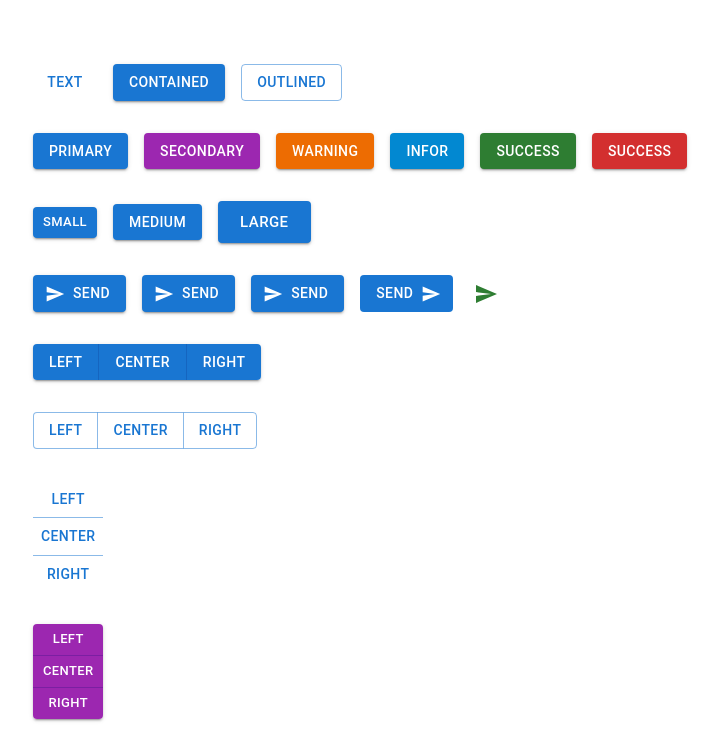
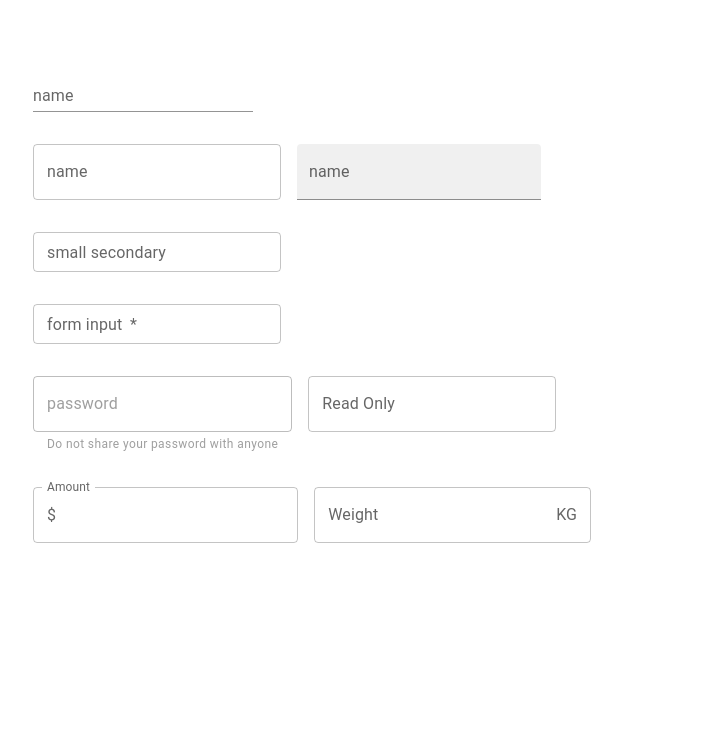
Before and after one commit to mayurpaunipagar/mui-ts-demo, a React (Create React App) app: page / in a window 1280 px wide. Shown: the top 750 px of the page, without its empty margins (31-750 px from the left). Built offline with nearby package versions, Linux system fonts and the light colour scheme.

Commit message:
Input Adornment added

```diff
--- a/src/App.tsx
+++ b/src/App.tsx
@@ -3,12 +3,14 @@ import logo from './logo.svg';
 import './App.css';
 import { MuiTypography } from './components/MuiTypography';
 import { MuiButton } from './components/MuiButton';
+import { MuiTextField } from './components/MuiTextField';
 
 function App() {
   return (
     <div className="App">
-      <MuiButton/>
-      <MuiTypography/>
+      {/* <MuiButton/> */}
+      <MuiTextField/>
+      {/* <MuiTypography/>  */}
     </div>
   );
 }
--- a/src/components/MuiButton.tsx
+++ b/src/components/MuiButton.tsx
@@ -5,13 +5,24 @@ import FormatItalicIcon from "@mui/icons-material/FormatItalic"
 import FormatUnderlinedIcon  from "@mui/icons-material/FormatUnderlined"
 import { useState } from "react"
 export const MuiButton = () => {
-    const [formats,setFormats]=useState<string[]>([])
+    const [formats,setFormats]=useState<string | null>(null)
+
     console.log({
         formats
     })
-    const handleFormatChange = (_event:React.MouseEvent<HTMLElement>,updatedFormats:string[])=>{
+    const handleFormatChange = (
+        _event:React.MouseEvent<HTMLElement>,updatedFormats:string | null)=>{
         setFormats(updatedFormats)
     }
+    // const [formats2,setFormats2]=useState<string | null>(null)
+    // console.log({
+    //     formats2
+    // })
+    // const handleFormatChange2 = (
+    //     _event:React.MouseEvent<HTMLElement>,
+    //     updatedFormats2:string | null)=>{
+    //     setFormats2(updatedFormats2)
+    // }
     return (
         <Stack spacing={4}>
             <Stack spacing={2} direction={"row"}>
@@ -82,6 +93,19 @@ export const MuiButton = () => {
                     <ToggleButton value='underlined' aria-label="underlined"><FormatUnderlinedIcon/></ToggleButton>
                 </ToggleButtonGroup>
             </Stack>
+            {/* <Stack direction={"row"}>
+                <ToggleButtonGroup
+                aria-label="text-formatting"
+                value={formats2}
+                onChange={handleFormatChange2}
+                size="small"
+                color="success"
+                orientation="vertical">
+                    <ToggleButton value='bold' aria-label="bold"><FormatBoldIcon/></ToggleButton>
+                    <ToggleButton value='italic' aria-label="italic"><FormatItalicIcon/></ToggleButton>
+                    <ToggleButton value='underlined' aria-label="underlined"><FormatUnderlinedIcon/></ToggleButton>
+                </ToggleButtonGroup>
+            </Stack> */}
         </Stack>
 
     )
--- /dev/null
+++ b/src/components/MuiTextField.tsx
@@ -0,0 +1,44 @@
+import { InputAdornment, Stack, TextField } from "@mui/material"
+
+export const MuiTextField = () => {
+    return (
+        <Stack spacing={4}>
+            <Stack direction={"row"} spacing={2}>
+
+                {/* <TextField label="name"/> //default is outlined */}
+
+                <TextField label="name" variant="standard" />
+
+            </Stack>
+            <Stack direction={"row"} spacing={2}>
+                <TextField label="name" variant="outlined" />
+                <TextField label="name" variant="filled" />
+            </Stack>
+            <Stack direction={"row"} spacing={2}>
+                <TextField label="small secondary" color="secondary" size="small" />
+            </Stack>
+            <Stack direction={"row"} spacing={2}>
+                <TextField label="form input " color="secondary" size="small" required />
+            </Stack>
+            <Stack direction={"row"} spacing={2}>
+                <TextField label="password" type="password" helperText="Do not share your password with anyone" disabled/>
+                <TextField label="Read Only" InputProps={{readOnly:true}}/>
+            </Stack>
+            <Stack direction={"row"} spacing={2}>
+                <TextField label="Amount" InputProps={{
+                    startAdornment: <InputAdornment position="start">$</InputAdornment>
+                }}>
+
+                </TextField>
+                <TextField label="Weight" InputProps={{
+                    endAdornment:<InputAdornment position="end">KG</InputAdornment>
+                }}>
+
+                </TextField>
+
+
+            </Stack>
+
+        </Stack>
+    )
+}
```
